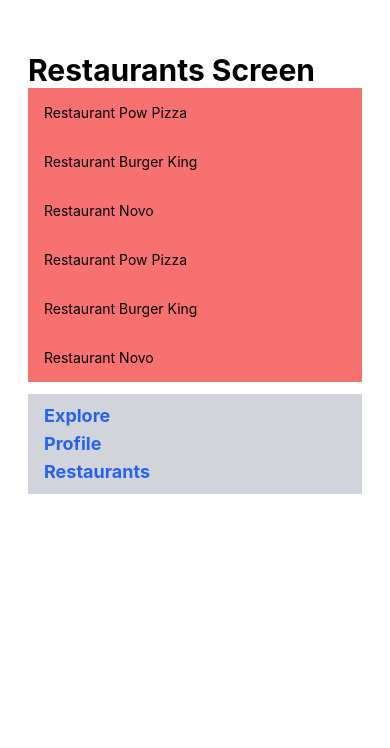
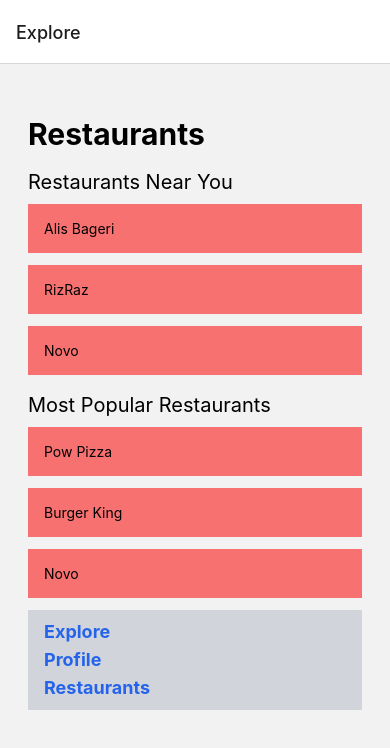
Before and after one commit to AliHMohammad/expo-tsx-template, a React Native app: screen / in a window 390 px wide. Shown: the top 748 px of the page. Built offline with nearby package versions, Linux system fonts and the light colour scheme.

Commit message:
MAJOR-FEAT: created basic stack navigation

```diff
--- a/App.tsx
+++ b/App.tsx
@@ -4,24 +4,40 @@
 import { ExploreScreen } from "./screens/Explore";
 import { ProfileScreen } from "./screens/Profile";
 import { RestaurantsScreen } from "./screens/Restaurants";
+import { NavigationContainer } from "@react-navigation/native";
+import { createNativeStackNavigator } from "@react-navigation/native-stack";
+import { RestaurantScreen } from "./screens/Restaurant";
 
 NativeWindStyleSheet.setOutput({
     default: "native",
 });
 
+export type RootStackParams = {
+    Explore: undefined;
+    Restaurants: undefined;
+    Profile: undefined;
+    // Vi angiver, at Restaurant endpoint får en parameter, name, med sig.
+    // Det ville under normale omstændigheder være id, som vi senere bruger til at fetch.
+    Restaurant: {
+        name: string;
+    };
+};
+
+const RootStack = createNativeStackNavigator<RootStackParams>();
+
+/*
+ ** I App har du kun dine routes, hvor du også angiver initialRouteName, som er din startside.
+ */
+
 export default function App() {
-    return <RestaurantsScreen />;
-
     return (
-        <SafeAreaView className="flex-1 items-center justify-center dark:bg-slate-800 ">
-            <View>
-                <Text>Restaurants app</Text>
-                <View>
-                    <Text>Explore</Text>
-                    <Text>Profile</Text>
-                    <Text>Restaurants</Text>
-                </View>
-            </View>
-        </SafeAreaView>
+        <NavigationContainer>
+            <RootStack.Navigator initialRouteName="Explore">
+                <RootStack.Screen name="Explore" component={ExploreScreen} />
+                <RootStack.Screen name="Restaurants" component={RestaurantsScreen} />
+                <RootStack.Screen name="Profile" component={ProfileScreen} />
+                <RootStack.Screen name="Restaurant" component={RestaurantScreen} />
+            </RootStack.Navigator>
+        </NavigationContainer>
     );
 }
--- a/components/Menu.tsx
+++ b/components/Menu.tsx
@@ -1,16 +1,24 @@
+import { useNavigation } from "@react-navigation/native";
+import { NativeStackNavigationProp } from "@react-navigation/native-stack";
 import { Text, TouchableOpacity, View } from "react-native";
+import { RootStackParams } from "../App";
 
+/*
+ ** Hvis du gerne vil navigere til en anden side, men den du befinder dig på, ikke har navigation som prop (da det ikke er en screen)
+ ** Så kan du bruge useNavigation() hooken i stedet.
+ */
 export const Menu = () => {
+    const navigation = useNavigation<NativeStackNavigationProp<RootStackParams>>();
     return (
         <>
             <View className="bg-gray-300 mt-3 py-2">
-                <TouchableOpacity>
+                <TouchableOpacity onPress={() => navigation.navigate("Explore")}>
                     <Text className="text-blue-600 font-bold text-lg pl-4">Explore</Text>
                 </TouchableOpacity>
-                <TouchableOpacity>
+                <TouchableOpacity onPress={() => navigation.navigate("Profile")}>
                     <Text className="text-blue-600 font-bold text-lg pl-4">Profile</Text>
                 </TouchableOpacity>
-                <TouchableOpacity>
+                <TouchableOpacity onPress={() => navigation.navigate("Restaurants")}>
                     <Text className="text-blue-600 font-bold text-lg pl-4">Restaurants</Text>
                 </TouchableOpacity>
             </View>
--- a/components/RestaurantCard.tsx
+++ b/components/RestaurantCard.tsx
@@ -1,13 +1,16 @@
-import { View, Text, ViewProps } from "react-native";
+import { View, Text, ViewProps, TouchableOpacity, TouchableOpacityProps } from "react-native";
 
 interface Props extends ViewProps {
     name: string;
+    onPress?: (name: string) => void;
 }
 
 export const RestaurantCard = (props: Props) => {
     return (
-        <View {...props} className="bg-red-400 p-4">
-            <Text>Restaurant {props.name}</Text>
-        </View>
+        <TouchableOpacity onPress={() => props.onPress?.(props.name)}>
+            <View {...props} className="bg-red-400 p-4">
+                <Text>{props.name}</Text>
+            </View>
+        </TouchableOpacity>
     );
 };
--- a/package.json
+++ b/package.json
@@ -12,12 +12,16 @@
   },
   "dependencies": {
     "@expo/metro-runtime": "~3.2.3",
+    "@react-navigation/native": "^6.1.18",
+    "@react-navigation/native-stack": "^6.11.0",
     "expo": "~51.0.28",
     "expo-status-bar": "~1.12.1",
     "nativewind": "^2.0.11",
     "react": "18.2.0",
     "react-dom": "18.2.0",
     "react-native": "0.74.5",
+    "react-native-safe-area-context": "4.10.5",
+    "react-native-screens": "3.31.1",
     "react-native-web": "~0.19.10"
   },
   "devDependencies": {
--- a/screens/Explore.tsx
+++ b/screens/Explore.tsx
@@ -1,8 +1,13 @@
 import { View, Text } from "react-native";
 import { RestaurantCard } from "../components/RestaurantCard";
 import { ScreenTitle } from "../components/Text";
+import { Menu } from "../components/Menu";
+import { NativeStackScreenProps } from "@react-navigation/native-stack";
+import { RootStackParams } from "../App";
 
-export const ExploreScreen = () => {
+interface Props extends NativeStackScreenProps<RootStackParams, "Explore"> {}
+
+export const ExploreScreen = ({ navigation, route }: Props) => {
     return (
         <View className="flex-1 p-7">
             <ScreenTitle>Restaurants</ScreenTitle>
@@ -21,6 +26,7 @@
                     <RestaurantCard name="Novo" />
                 </View>
             </View>
+            <Menu />
         </View>
     );
 };
--- a/screens/Profile.tsx
+++ b/screens/Profile.tsx
@@ -1,7 +1,11 @@
 import { View, Text, TouchableOpacity } from "react-native";
 import { ScreenTitle } from "../components/Text";
+import { NativeStackScreenProps } from "@react-navigation/native-stack";
+import { RootStackParams } from "../App";
 
-export const ProfileScreen = () => {
+interface Props extends NativeStackScreenProps<RootStackParams, "Profile"> {}
+
+export const ProfileScreen = ({ navigation, route }: Props) => {
     return (
         <View className="flex-1 p-7">
             <ScreenTitle>Profile Screen</ScreenTitle>
--- /dev/null
+++ b/screens/Restaurant.tsx
@@ -0,0 +1,14 @@
+import { Text, View } from "react-native";
+import { ScreenTitle } from "../components/Text";
+import { NativeStackScreenProps } from "@react-navigation/native-stack";
+import { RootStackParams } from "../App";
+
+interface Props extends NativeStackScreenProps<RootStackParams, "Restaurant"> {}
+
+export const RestaurantScreen = ({ navigation, route }: Props) => {
+    return (
+        <View>
+            <ScreenTitle>{route.params.name}</ScreenTitle>
+        </View>
+    );
+};
--- a/screens/Restaurants.tsx
+++ b/screens/Restaurants.tsx
@@ -1,21 +1,29 @@
 import { View, Text, ScrollView } from "react-native";
 import { RestaurantCard } from "../components/RestaurantCard";
 import { ScreenTitle } from "../components/Text";
-import { Menu } from "../components/Menu";
+import { NativeStackScreenProps } from "@react-navigation/native-stack";
+import { RootStackParams } from "../App";
 
-export const RestaurantsScreen = () => {
+interface Props extends NativeStackScreenProps<RootStackParams, "Restaurants"> {}
+
+/*
+ ** Alle Screens som indgår i din <App/> NativeStack får følgende props:
+ ** navigation: Bruges til at navigere til en anden side med navigation.navigate()
+ ** route: du kan bruge route til at tilgå endpoint parameter, som du sender afsted som et objekt vha. navigation.navigate. Det er den parameter, som du angiver i din stack definition ovenpå <App/>
+ */
+
+export const RestaurantsScreen = ({ navigation, route }: Props) => {
     return (
         <View className="p-7">
             <ScreenTitle>Restaurants Screen</ScreenTitle>
             <ScrollView className="space-y-3">
-                <RestaurantCard name="Pow Pizza" />
-                <RestaurantCard name="Burger King" />
-                <RestaurantCard name="Novo" />
-                <RestaurantCard name="Pow Pizza" />
-                <RestaurantCard name="Burger King" />
-                <RestaurantCard name="Novo" />
+                <RestaurantCard onPress={(name) => navigation.navigate("Restaurant", { name: name })} name="Pow Pizza" />
+                <RestaurantCard onPress={(name) => navigation.navigate("Restaurant", { name: name })} name="Burger King" />
+                <RestaurantCard onPress={(name) => navigation.navigate("Restaurant", { name: name })} name="Novo" />
+                <RestaurantCard onPress={(name) => navigation.navigate("Restaurant", { name: name })} name="Pow Pizza" />
+                <RestaurantCard onPress={(name) => navigation.navigate("Restaurant", { name: name })} name="Burger King" />
+                <RestaurantCard onPress={(name) => navigation.navigate("Restaurant", { name: name })} name="Novo" />
             </ScrollView>
-            <Menu />
         </View>
     );
 };
```
Also changed, not shown: 1 other file (tests, documents, lock files or other folders). Lines whose indentation alone changed are shown as unchanged.
